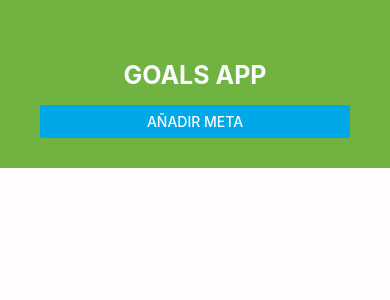
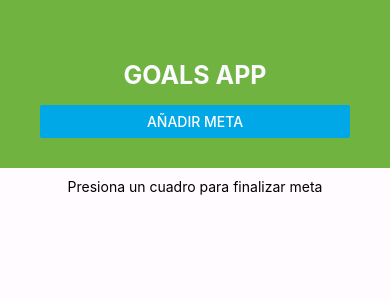
Before and after one commit to JosueRauda7/goals-app, a React Native app: screen / in a window 390 px wide. Shown: the top 300 px of the page. Built offline with nearby package versions, Linux system fonts and the light colour scheme.

Commit message:
Aplicación finalizada. Queda pendiente conectar a base de datos

```diff
--- a/App.js
+++ b/App.js
@@ -44,6 +44,9 @@ export default function App() {
           addGoal={addGoalHandler}
         />
       </View>
+      <Text style={styles.indicationText}>
+        Presiona un cuadro para finalizar meta
+      </Text>
       <FlatList
         data={goals}
         keyExtractor={(item, index) => item.key}
@@ -73,6 +76,7 @@ const styles = StyleSheet.create({
     paddingBottom: 30,
   },
   bottomView: {
+    paddingVertical: 5,
     padding: 20,
   },
   principalTitle: {
@@ -82,4 +86,8 @@ const styles = StyleSheet.create({
     color: "#FAFAFF",
     marginBottom: 15,
   },
+  indicationText: {
+    textAlign: "center",
+    marginTop: 10,
+  },
 });
--- a/components/GoelItem.js
+++ b/components/GoelItem.js
@@ -13,7 +13,7 @@ const GoalItem = (props) => {
       // activeOpacity={0.8}
       onPress={props.onDelete.bind(this, props.id)}>
       <View style={styles.textItem}>
-        <Text style={{ color: "white" }}>{props.goal}</Text>
+        <Text style={styles.text}>{props.goal}</Text>
       </View>
     </TouchableOpacity>
   );
@@ -22,12 +22,14 @@ const GoalItem = (props) => {
 const styles = StyleSheet.create({
   textItem: {
     padding: 10,
+    paddingVertical: 18,
     backgroundColor: "#97CC04",
     borderColor: "white",
     borderWidth: 1,
     borderRadius: 5,
-    marginVertical: 10,
+    marginVertical: 5,
   },
+  text: { color: "white", fontWeight: "bold", fontSize: 18 },
 });
 
 export default GoalItem;
```
